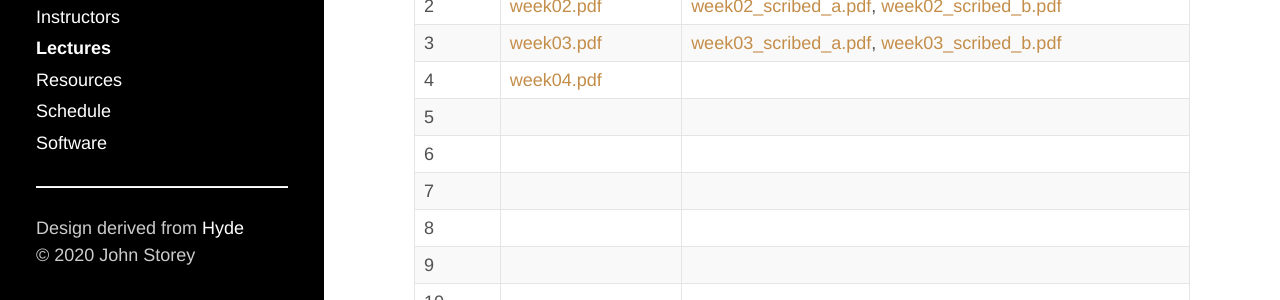
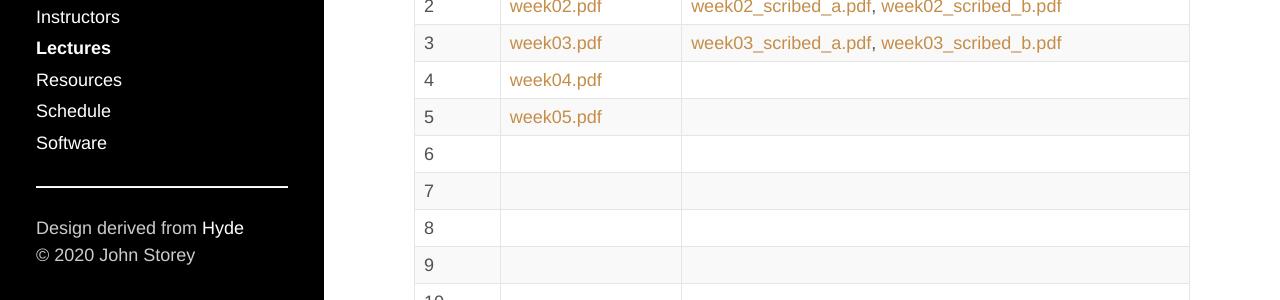
Before and after one commit to jdstorey/fsg, a Jekyll site: the page built from docs/lectures.md, in a window 1280 px wide. Shown: the part 231-531 px from the top of the page. Built offline with Jekyll 4.4.1, drawn with Linux system fonts in a browser that asks for light colours.

Commit message:
Week 5 lecture notes

```diff
--- a/docs/lectures.md
+++ b/docs/lectures.md
@@ -11,7 +11,7 @@ PDF files of the handwritten lecture notes will be posted here as they become av
 |  2 | [week02.pdf](./lecture_notes/week02.pdf) | [week02_scribed_a.pdf](./scribed_notes/week02/week02_scribed_a.pdf), [week02_scribed_b.pdf](./scribed_notes/week02/week02_scribed_b.pdf)  |
 |  3 | [week03.pdf](./lecture_notes/week03.pdf) |  [week03_scribed_a.pdf](./scribed_notes/week03/week03_scribed_a.pdf), [week03_scribed_b.pdf](./scribed_notes/week03/week03_scribed_b.pdf)  |
 |  4 | [week04.pdf](./lecture_notes/week04.pdf) |  |
-|  5 |  |  |
+|  5 | [week05.pdf](./lecture_notes/week05.pdf) |  |
 |  6 |  |  |
 |  7 |  |  |
 |  8 |  |  |
```
Also changed, not shown: 1 other file.
